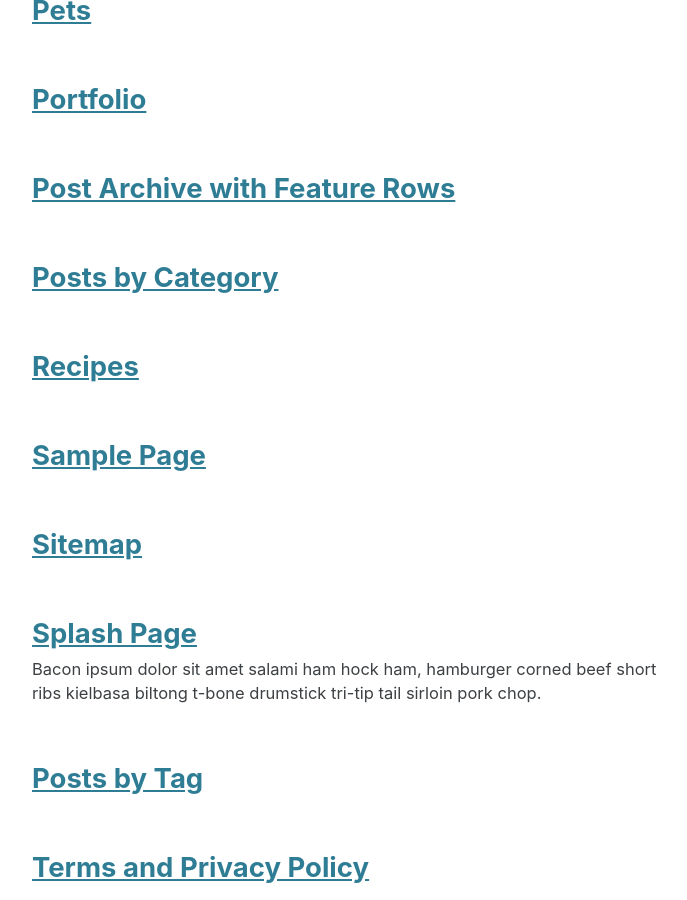
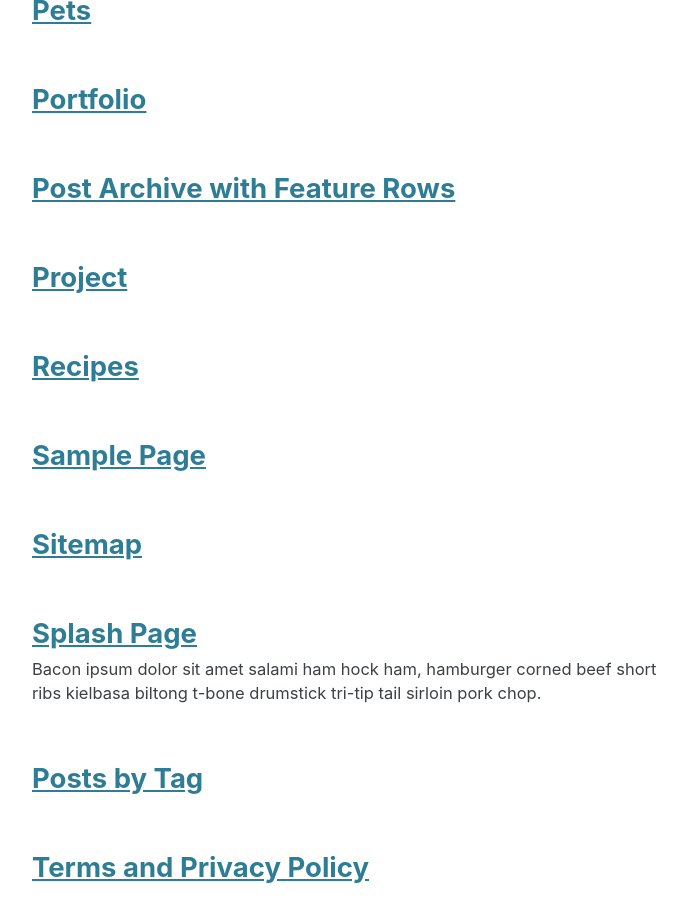
Before and after one commit to repo-of/repo-of.github.io, a Jekyll site: the page built from _pages/page-archive.html, in a window 1280 px wide and 900 px high, scrolled down 1525 px. Shown: the whole window, without its empty margins (290-977 px from the left). Built offline with Jekyll 4.4.1, drawn with Linux system fonts in a browser that asks for light colours; cached includes are drawn as plain includes.

Commit message:
Update projects.md

```diff
--- a/_pages/projects.md
+++ b/_pages/projects.md
@@ -1,6 +1,7 @@
 ---
-title: "Posts by Category"
-layout: projects
+title: "Project"
+subtitle:
+layout: posts
 permalink: /projects/
 author_profile: true
 ---
```
